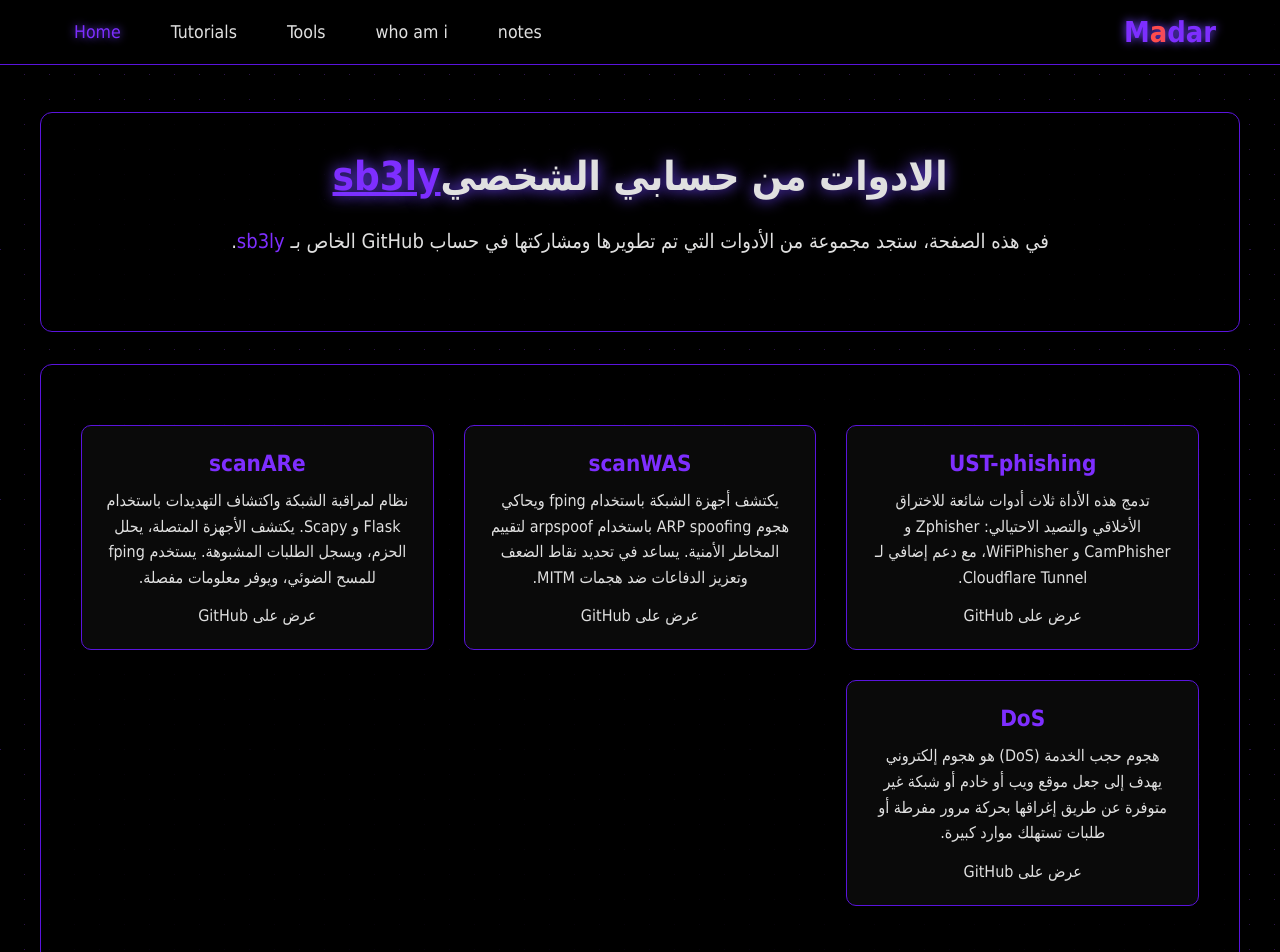
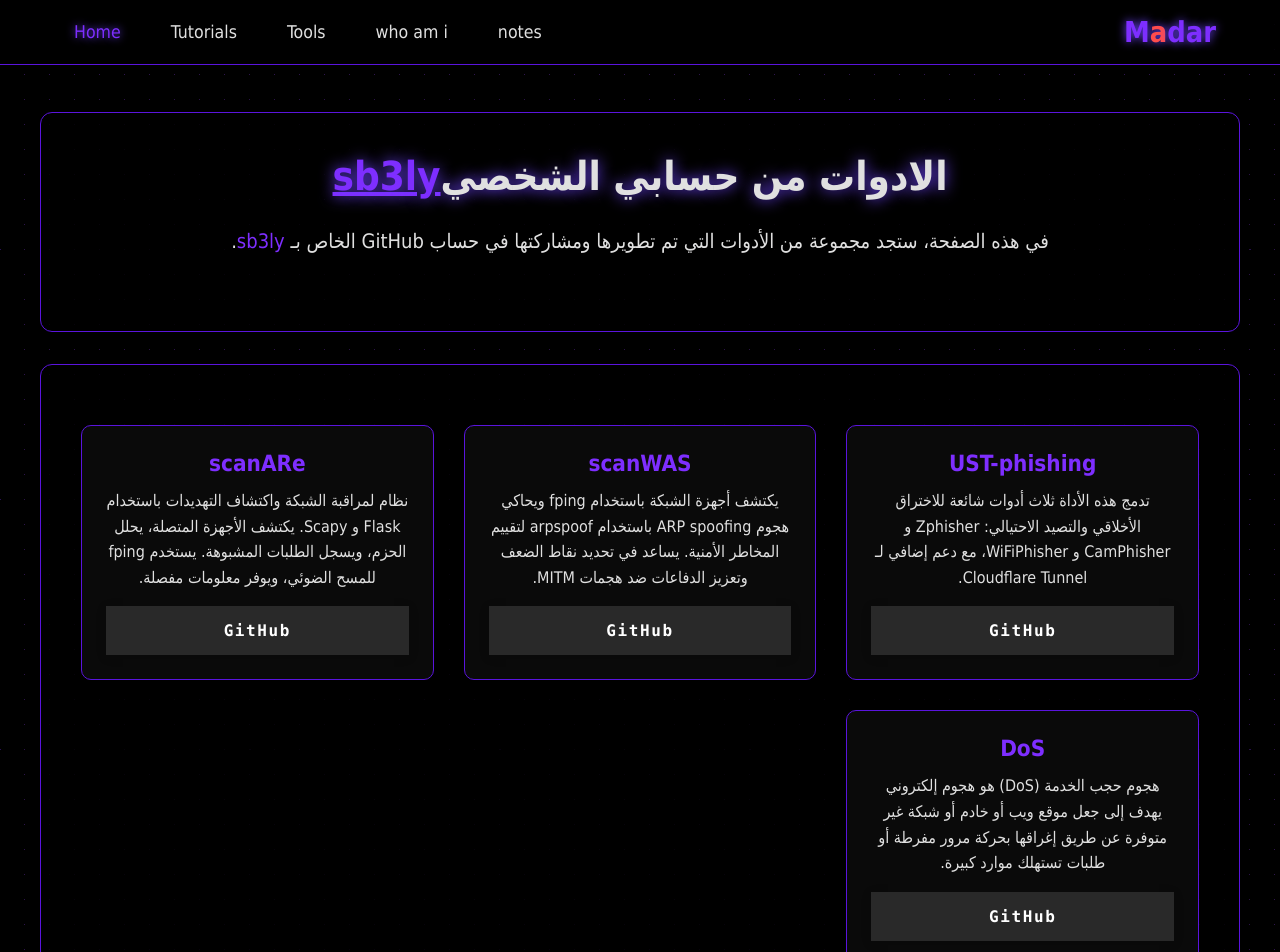
Before and after one commit to sb3lr/sb3lr.github.io, a React (Vite) app: page /tools in a window 1280 px wide. Shown: the top 952 px of the page. Built offline with nearby package versions, Linux system fonts and the light colour scheme.

Commit message:
butten v3

```diff
--- a/src/pages/ToolsPage.jsx
+++ b/src/pages/ToolsPage.jsx
@@ -1,11 +1,15 @@
 import React from 'react';
-import { Link } from 'react-router-dom'; // يخلي الروابط داخل React Router
+// لم نعد بحاجة إلى Link هنا لأن الروابط خارجية، ولكن سأبقيها معلّقة في حال احتجتِها لاحقًا
+// import { Link } from 'react-router-dom';
 
 function ToolsPage() {
   return (
     <main id="main-content-wrapper">
       <section className="container">
-        <h1 className="page-title">الادوات من حسابي الشخصي<a href="https://github.com/sb3ly" target="_blank" rel="noopener noreferrer" style={{ color: 'var(--primary-color)', textDecoration: 'underline' }}>sb3ly</a></h1>
+        <h1 className="page-title">
+          الادوات من حسابي الشخصي
+          <a href="https://github.com/sb3ly" target="_blank" rel="noopener noreferrer" style={{ color: 'var(--primary-color)', textDecoration: 'underline' }}>sb3ly</a>
+        </h1>
         <p className="intro-description">
           في هذه الصفحة، ستجد مجموعة من الأدوات التي تم تطويرها ومشاركتها في حساب GitHub الخاص بـ <span style={{ color: 'var(--primary-color)' }}>sb3ly</span>.
         </p>
@@ -13,25 +17,40 @@ function ToolsPage() {
 
       <section className="container">
         <div className="grid">
+          {/* بطاقة UST-phishing */}
           <div className="card">
             <h2 className="card-title">UST-phishing</h2>
             <p className="card-content">تدمج هذه الأداة ثلاث أدوات شائعة للاختراق الأخلاقي والتصيد الاحتيالي: Zphisher و CamPhisher و WiFiPhisher، مع دعم إضافي لـ Cloudflare Tunnel.</p>
-            <a href="https://github.com/sb3ly/UST-phishing" target="_blank" rel="noopener noreferrer" className="card-link">عرض على GitHub</a>
+            <a href="https://github.com/sb3ly/UST-phishing" target="_blank" rel="noopener noreferrer" className="ui-btn">
+              <span>GitHub</span>
+            </a>
           </div>
+
+          {/* بطاقة scanWAS */}
           <div className="card">
             <h2 className="card-title">scanWAS</h2>
             <p className="card-content">يكتشف أجهزة الشبكة باستخدام fping ويحاكي هجوم ARP spoofing باستخدام arpspoof لتقييم المخاطر الأمنية. يساعد في تحديد نقاط الضعف وتعزيز الدفاعات ضد هجمات MITM.</p>
-            <a href="https://github.com/sb3ly/scanWAS" target="_blank" rel="noopener noreferrer" className="card-link">عرض على GitHub</a>
+            <a href="https://github.com/sb3ly/scanWAS" target="_blank" rel="noopener noreferrer" className="ui-btn">
+              <span>GitHub</span>
+            </a>
           </div>
+
+          {/* بطاقة scanARe */}
           <div className="card">
             <h2 className="card-title">scanARe</h2>
             <p className="card-content">نظام لمراقبة الشبكة واكتشاف التهديدات باستخدام Flask و Scapy. يكتشف الأجهزة المتصلة، يحلل الحزم، ويسجل الطلبات المشبوهة. يستخدم fping للمسح الضوئي، ويوفر معلومات مفصلة.</p>
-            <a href="https://github.com/sb3ly/scanARe" target="_blank" rel="noopener noreferrer" className="card-link">عرض على GitHub</a>
+            <a href="https://github.com/sb3ly/scanARe" target="_blank" rel="noopener noreferrer" className="ui-btn">
+              <span>GitHub</span>
+            </a>
           </div>
+
+          {/* بطاقة DoS */}
           <div className="card">
             <h2 className="card-title">DoS</h2>
             <p className="card-content">هجوم حجب الخدمة (DoS) هو هجوم إلكتروني يهدف إلى جعل موقع ويب أو خادم أو شبكة غير متوفرة عن طريق إغراقها بحركة مرور مفرطة أو طلبات تستهلك موارد كبيرة.</p>
-            <a href="https://github.com/sb3ly/DoS" target="_blank" rel="noopener noreferrer" className="card-link">عرض على GitHub</a>
+            <a href="https://github.com/sb3ly/DoS" target="_blank" rel="noopener noreferrer" className="ui-btn">
+              <span>GitHub</span>
+            </a>
           </div>
         </div>
       </section>
```
